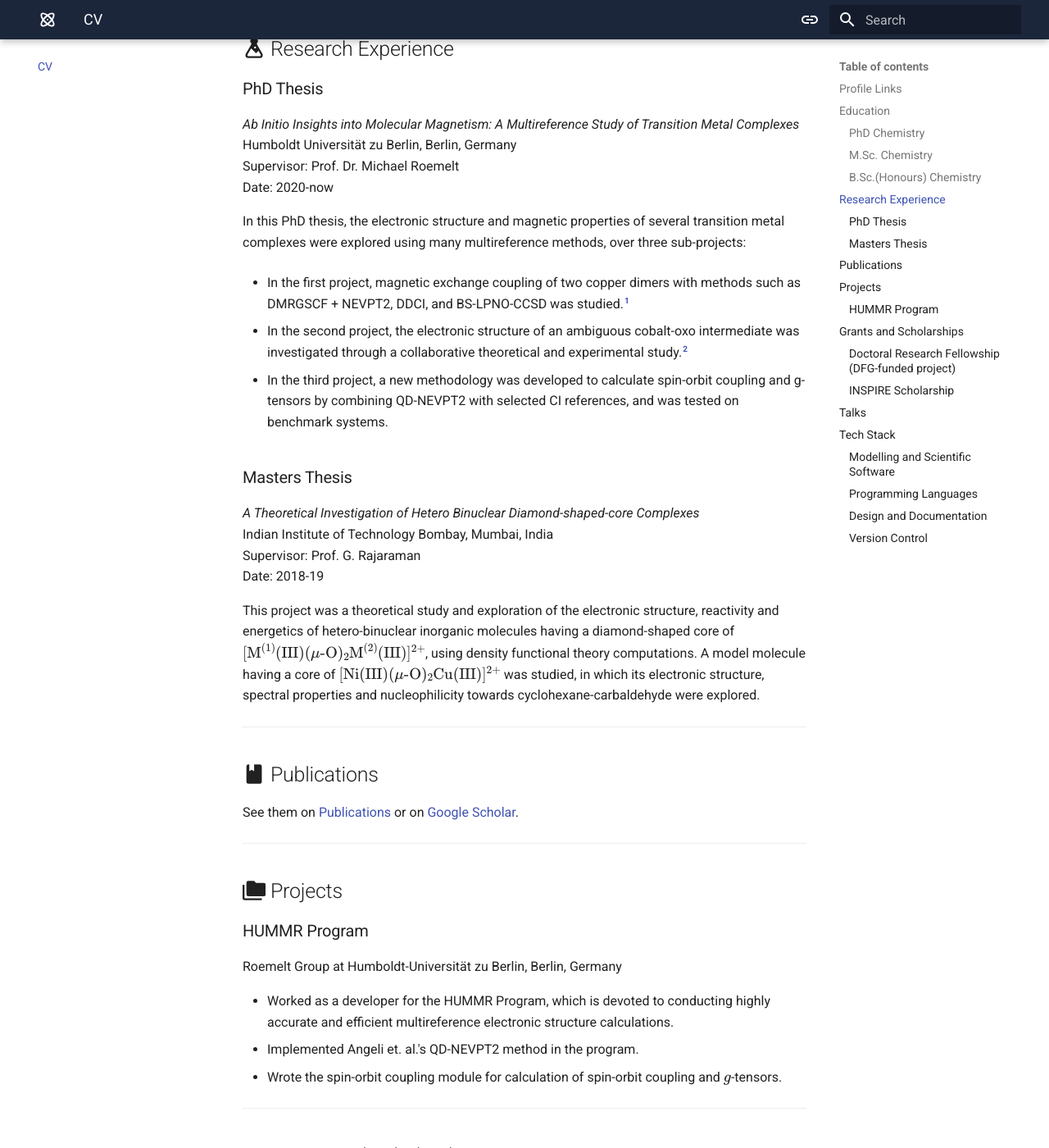
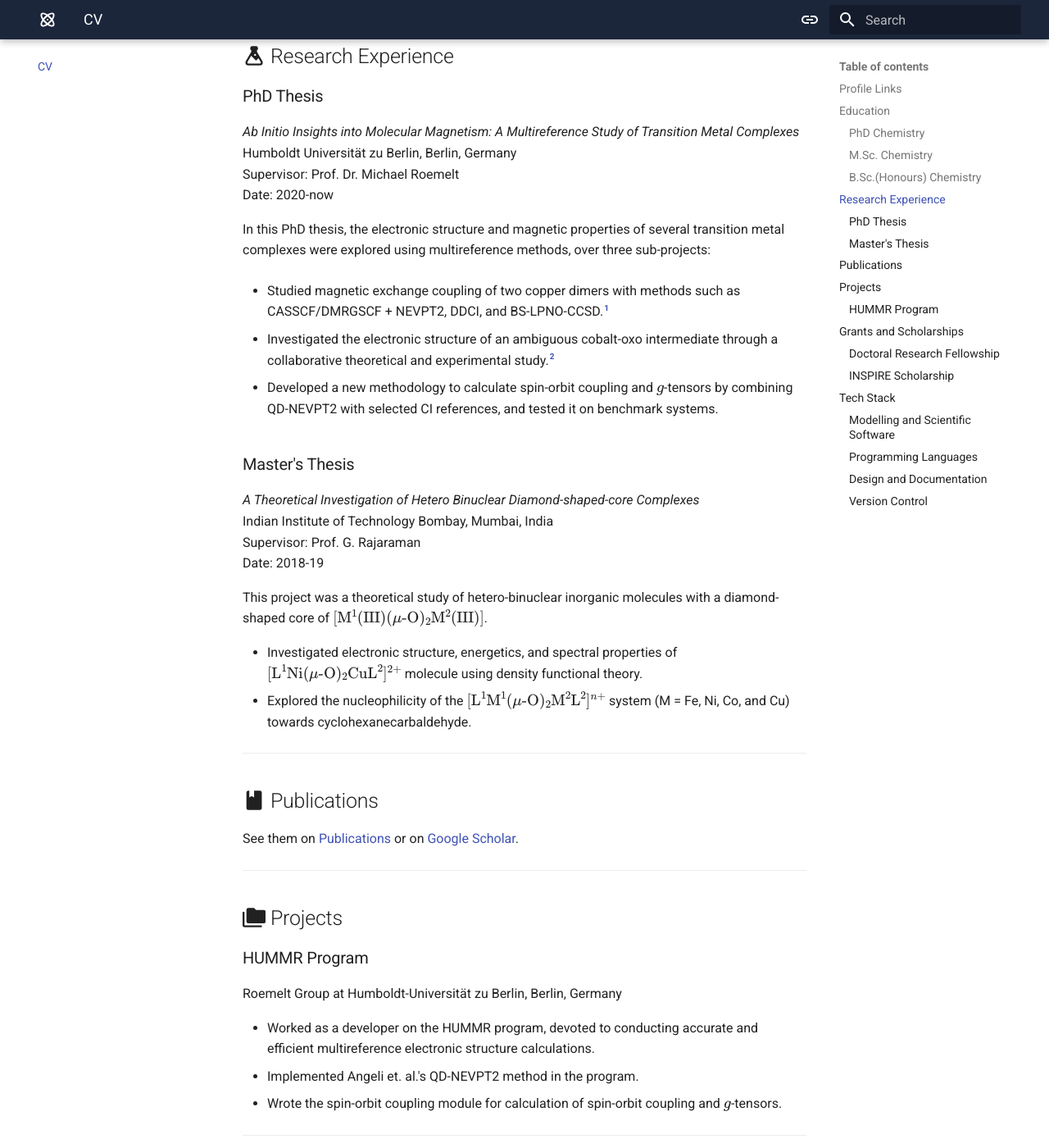
Before and after one commit to GuriTheoChem/GuriTheoChem.github.io, an MkDocs documentation site: the page built from docs/cv/cv.md, in a window 1280 px wide and 1400 px high, scrolled down 1061 px. Shown: the whole window at 82% size. Built offline with MkDocs 1.6.1 and Material for MkDocs 9.7.7, drawn with Linux system fonts in a browser that asks for light colours; some of the changed text lies outside the part shown.

Commit message:
added research interests and a thesis summary. added a cv pdf as well.

```diff
--- a/docs/cv/cv.md
+++ b/docs/cv/cv.md
@@ -49,26 +49,29 @@
 Supervisor: Prof. Dr. Michael Roemelt
 Date: 2020-now
 
-In this PhD thesis, the electronic structure and magnetic properties of several transition metal complexes were explored using many multireference methods, over three sub-projects:
+In this PhD thesis, the electronic structure and magnetic properties of several transition metal complexes were explored using multireference methods, over three sub-projects:
 
-- In the first project, magnetic exchange coupling of two copper dimers with methods such as DMRGSCF + NEVPT2, DDCI, and BS-LPNO-CCSD was studied.[^1]
+- Studied magnetic exchange coupling of two copper dimers with methods such as CASSCF/DMRGSCF + NEVPT2, DDCI, and BS-LPNO-CCSD.[^1]
 
 [^1]: **Singh, G.**; Gamboa, S.; Orio, M.; Pantazis, D. A.; Roemelt, M. Magnetic Exchange Coupling in Cu Dimers Studied with Modern Multireference Methods and Broken-Symmetry Coupled Cluster Theory. *Theor. Chem. Acc.* **2021**, *140* (10). [https://doi.org/10.1007/s00214-021-02830-0](https://doi.org/10.1007/s00214-021-02830-0){:target="_blank"}
 
-- In the second project, the electronic structure of an ambiguous cobalt-oxo intermediate was investigated through a collaborative theoretical and experimental study.[^2]
+- Investigated the electronic structure of an ambiguous cobalt-oxo intermediate through a collaborative theoretical and experimental study.[^2]
 
 [^2]: Malik, D. D.; Ryu, W.; Kim, Y.; **Singh, G.**; Kim, J.-H.; Sankaralingam, M.; Lee, Y.-M.; Seo, M. S.; Sundararajan, M.; Ocampo, D.; Roemelt, M.; Park, K.; Kim, S. H.; Baik, M.-H.; Shearer, J.; Ray, K.; Fukuzumi, S.; Nam, W. Identification, Characterization, and Electronic Structures of Interconvertible Cobalt–Oxygen TAML Intermediates. *J. Am. Chem. Soc.* **2024**, *146* (20), 13817–13835. [https://doi.org/10.1021/jacs.3c14346](https://doi.org/10.1021/jacs.3c14346){:target="_blank"}
 
-- In the third project, a new methodology was developed to calculate spin-orbit coupling and g-tensors by combining QD-NEVPT2 with selected CI references, and was tested on benchmark systems.
+- Developed a new methodology to calculate spin-orbit coupling and $g$-tensors by combining QD-NEVPT2 with selected CI references, and tested it on benchmark systems.
 
-### Masters Thesis
+### Master's Thesis
 
 *A Theoretical Investigation of Hetero Binuclear Diamond-shaped-core Complexes*
 Indian Institute of Technology Bombay, Mumbai, India
 Supervisor: Prof. G. Rajaraman
 Date: 2018-19
 
-This project was a theoretical study and exploration of the electronic structure, reactivity and energetics of hetero-binuclear inorganic molecules having a diamond-shaped core of $[\text{M}^{(1)}\text{(III)}(\mu\text{-O})_2 \text{M}^{(2)}\text{(III)}]^{2+}$, using density functional theory computations. A model molecule having a core of $[\text{Ni}\text{(III)}(\mu\text{-O})_2 \text{Cu}\text{(III)}]^{2+}$ was studied, in which its electronic structure, spectral properties and nucleophilicity towards cyclohexane-carbaldehyde were explored.
+This project was a theoretical study of hetero-binuclear inorganic molecules with a diamond-shaped core of $[\text{M}^{1}\text{(III)}(\mu\text{-O})_2 \text{M}^{2}\text{(III)}]$.
+
+- Investigated electronic structure, energetics, and spectral properties of $[\text{L}^{1}\text{Ni}(\mu\text{-O})_2 \text{Cu}\text{L}^{2}]^{2+}$ molecule using density functional theory.
+- Explored the nucleophilicity of the $[\text{L}^{1}\text{M}^{1}(\mu\text{-O})_2 \text{M}^{2}\text{L}^{2}]^{n+}$ system (M = Fe, Ni, Co, and Cu) towards cyclohexanecarbaldehyde.
 
 ---
 
@@ -84,7 +87,7 @@
 
 Roemelt Group at Humboldt-Universität zu Berlin, Berlin, Germany
 
-- Worked as a developer for the HUMMR Program, which is devoted to conducting highly accurate and efficient multireference electronic structure calculations.
+- Worked as a developer on the HUMMR program, devoted to conducting accurate and efficient multireference electronic structure calculations.
 - Implemented Angeli et. al.'s QD-NEVPT2 method in the program.
 - Wrote the spin-orbit coupling module for calculation of spin-orbit coupling and $g$-tensors.
 
@@ -92,7 +95,7 @@
 
 ## :material-cash: Grants and Scholarships
 
-### Doctoral Research Fellowship (DFG-funded project)
+### Doctoral Research Fellowship
 
 Deutsche Forschungsgemeinschaft (DFG)
 2020–24
@@ -104,15 +107,17 @@
 Granted by the Ministry of Science and Technology, Government of India
 2014-19
 
+- National scholarship for pursuing science education, awarded to top 1% of students based on 12th-grade academic performance.
+
 ---
 
-## :material-presentation: Talks
+<!-- ## :material-presentation: Talks
 
 - *Implementation of Spin-Orbit Coupling and calculation of molecular g-tensors with QD-NEVPT2 using Selected CI references*
 FU Berlin, Berlin, Germany
-Aug 2025
+May 2025
 
----
+--- -->
 
 ## :material-laptop: Tech Stack
 
--- a/mkdocs.yml
+++ b/mkdocs.yml
@@ -176,6 +176,7 @@
 # Page tree
 nav:
   - Home: index.md
+  - Research Interests: research_interests/research_interests.md
   - CV: cv/cv.md
   - Publications: publications/publications.md
   # - Blog:
```
Also changed, not shown: other parts of docs/cv/cv.md (+3 -3 lines), docs/index.md (+6 -2 lines), docs/publications/publications.md (+4 -0 lines), docs/research_interests/research_interests.md (added, +62 -0 lines), 2 other files.
